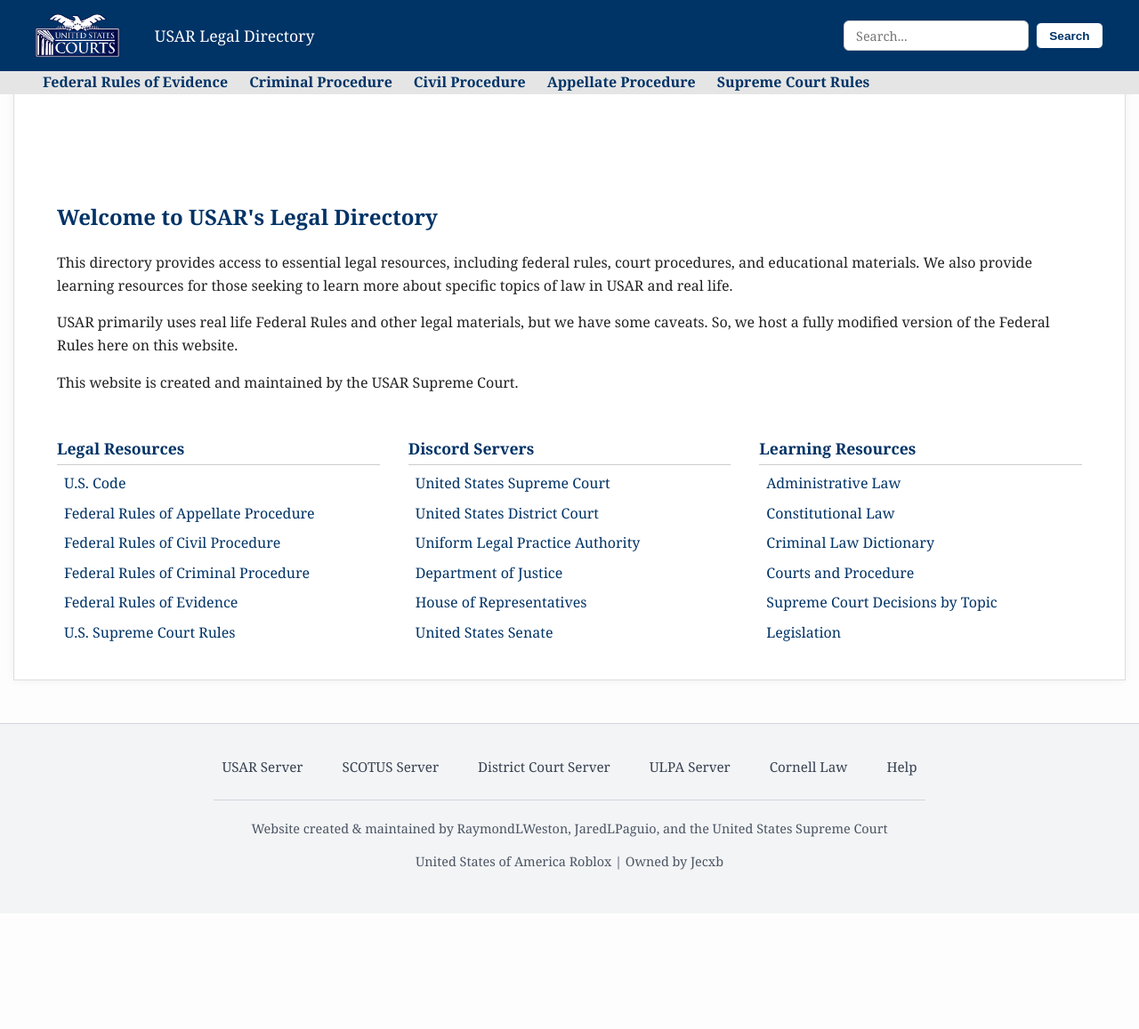
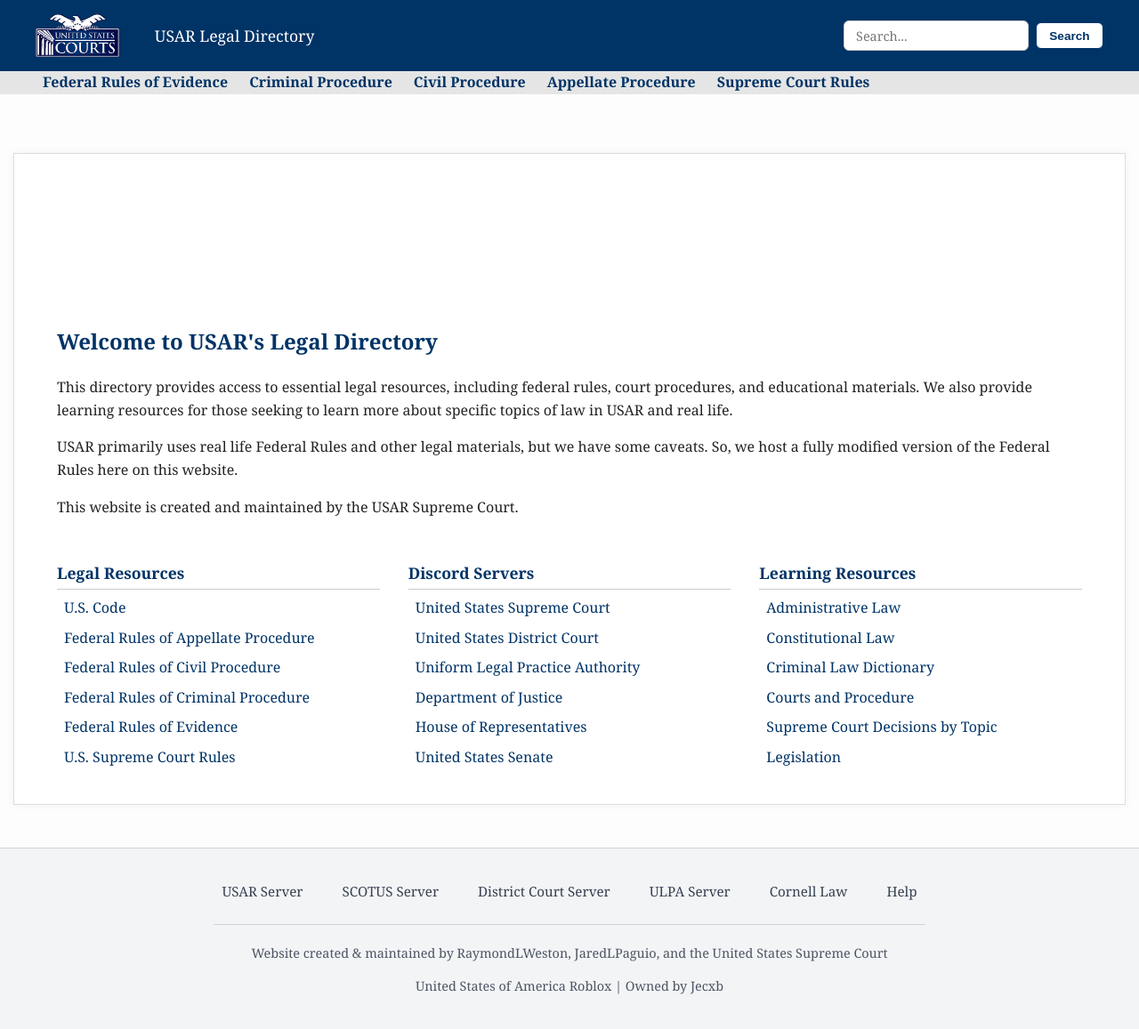
Before and after one commit to usarscotus/legal-directory, a Jekyll site: the page built from index.html, in a window 1280 px wide and 1167 px high. Shown: the top 1157 px of the window at 89% size. Built offline with Jekyll 4.4.1, drawn with Linux system fonts in a browser that asks for light colours.

Commit message:
Update style.css

```diff
--- a/assets/style.css
+++ b/assets/style.css
@@ -25,6 +25,12 @@
 
 #cornell-nav-bg {
   background-color: #e5e5e5;
+}
+
+body::before {
+  content: "";
+  display: block;
+  height: 140px;
 }
 
 #cornell-header {
```
